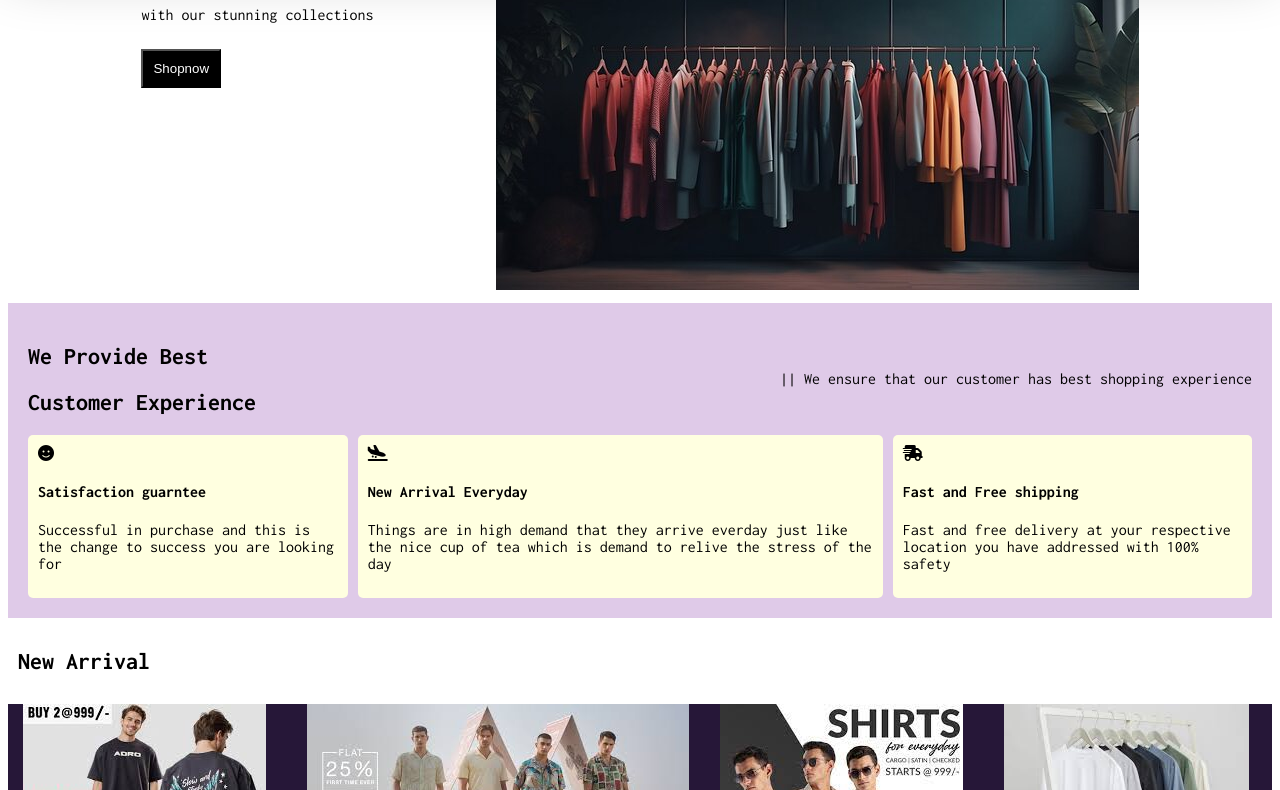
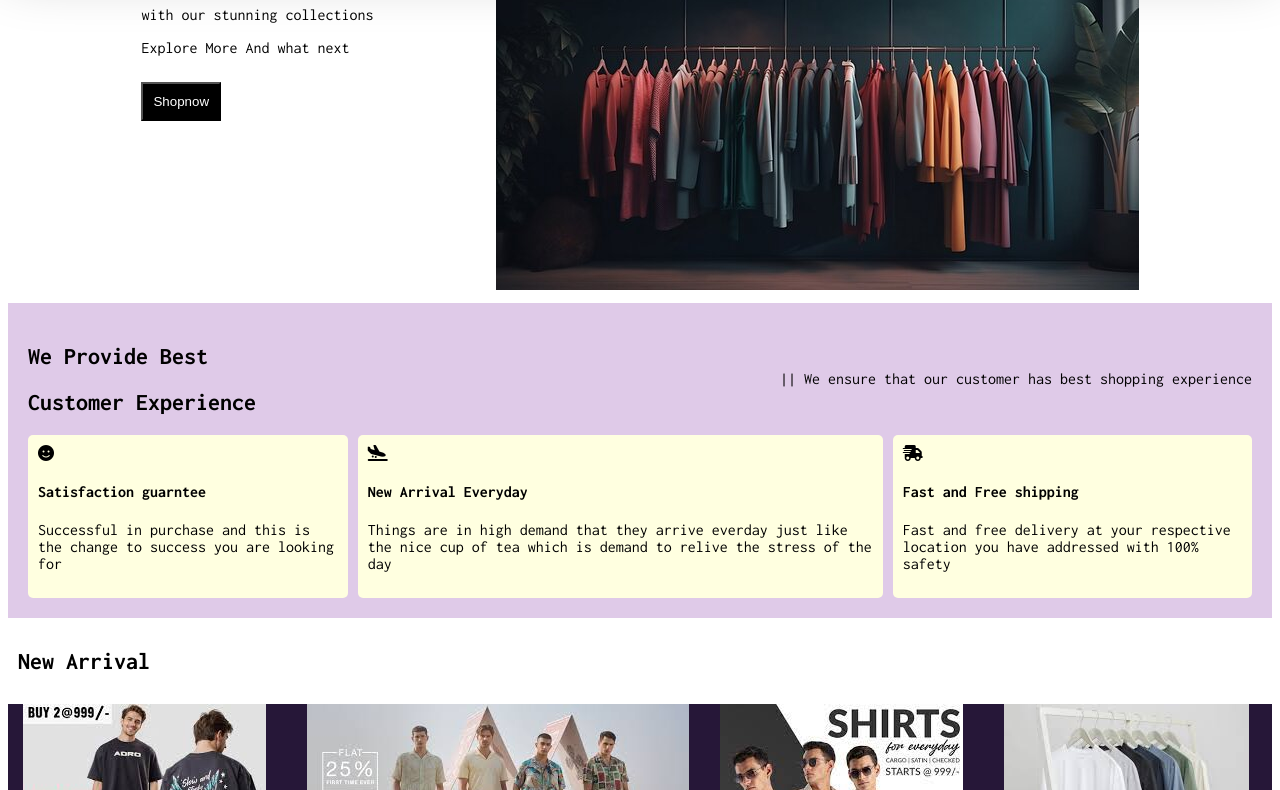
Before and after one commit to Muthuramb45/Ecommsite, a plain HTML site: page index.html in a window 1280 px wide. Shown: the part 174-964 px from the top of the page. Drawn offline with Linux system fonts and the light colour scheme.

Commit message:
added text

```diff
--- a/index.html
+++ b/index.html
@@ -50,6 +50,7 @@
           <div>
             <h1>Level up your style</h1>
             <p>with our stunning collections</p>
+            <p>Explore More And what next</p>
             <button class="header-button">Shopnow</button>
           </div>
           <div class="header-image">
```
